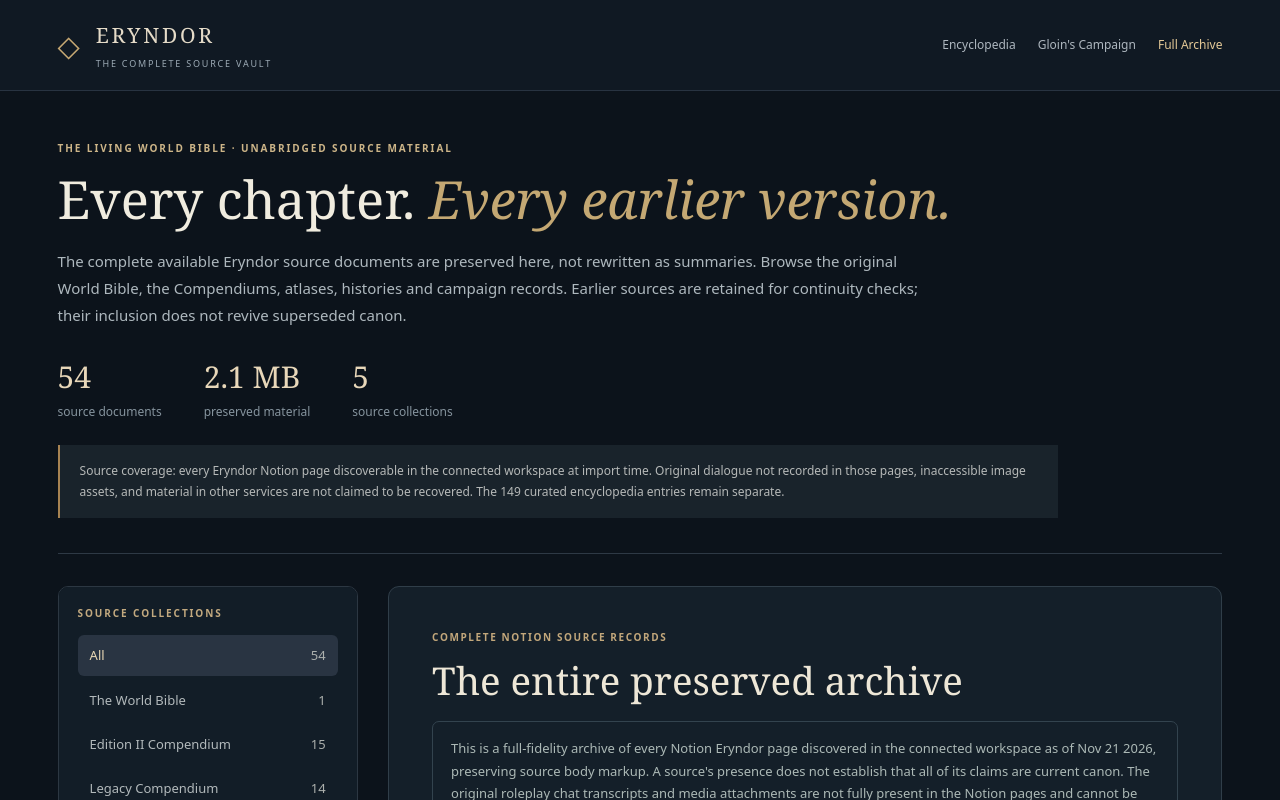
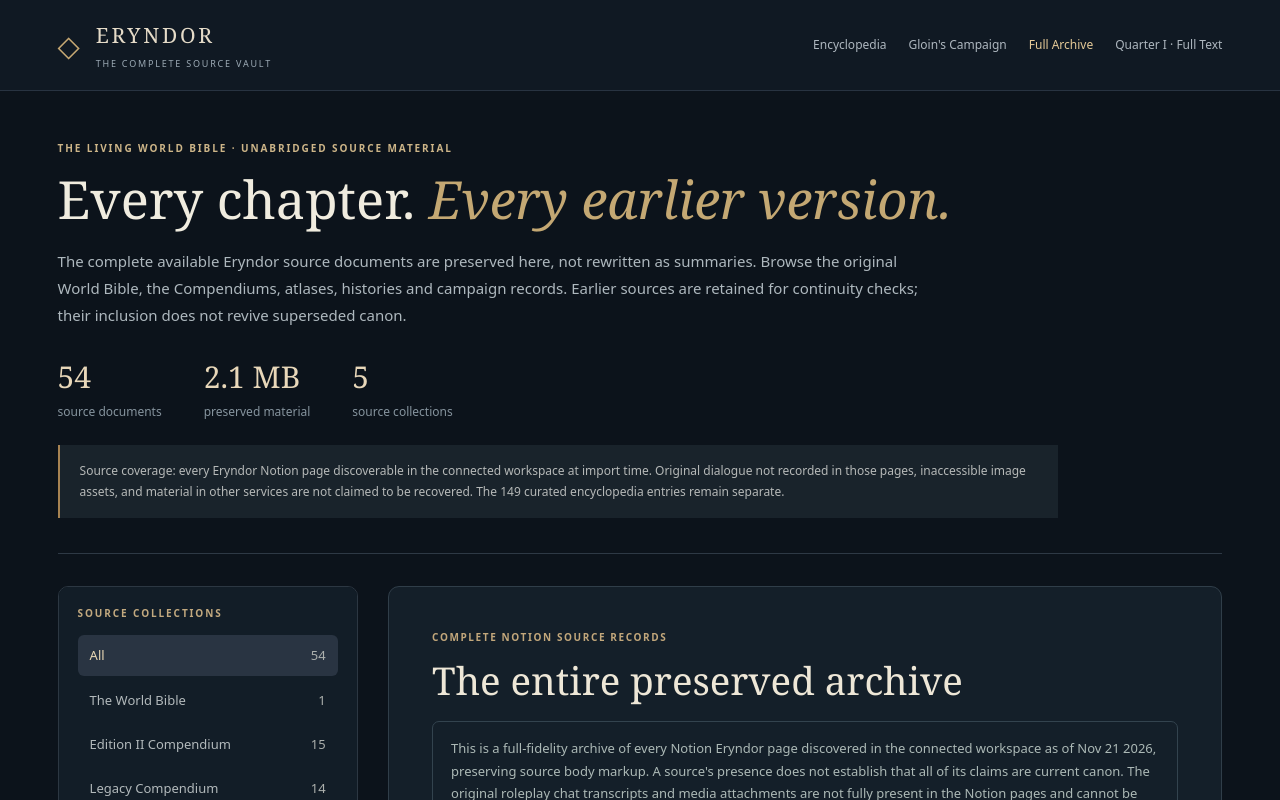
Before and after one commit to Skin2369420/eryndor-world-bible, a plain HTML site: page vault.html in a window 1280 px wide. Shown: the top 800 px of the page. Drawn offline with Linux system fonts and the light colour scheme.

Commit message:
Link complete Quarter I source reader from Eryndor website archive

```diff
--- a/vault.html
+++ b/vault.html
@@ -14,7 +14,7 @@
 <body class="vault-body">
   <header class="vault-top">
     <a class="vault-brand" href="./index.html#home"><span class="vault-mark">◇</span><span>ERYNDOR <small>THE COMPLETE SOURCE VAULT</small></span></a>
-    <nav class="vault-links"><a href="./index.html#library">Encyclopedia</a><a href="./index.html#campaign">Gloin's Campaign</a><a class="vault-current" href="./vault.html">Full Archive</a></nav>
+    <nav class="vault-links"><a href="./index.html#library">Encyclopedia</a><a href="./index.html#campaign">Gloin's Campaign</a><a class="vault-current" href="./vault.html">Full Archive</a><a href="./quarter-1.html">Quarter I · Full Text</a></nav>
   </header>
   <main class="vault-wrap">
     <section class="vault-hero">
```
